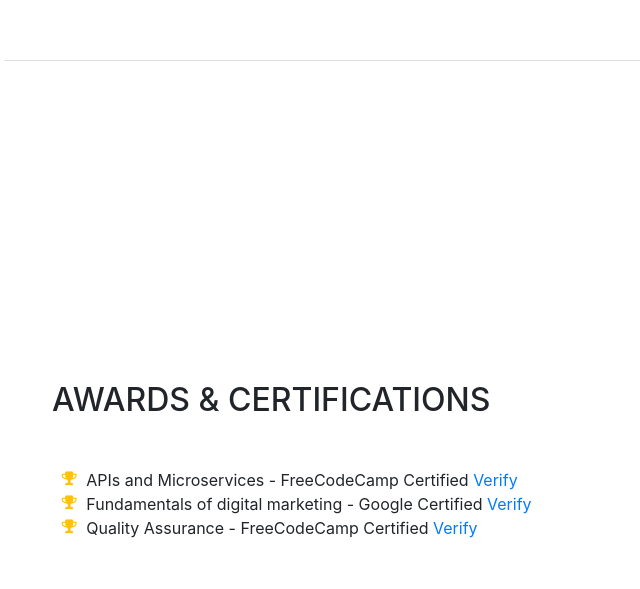
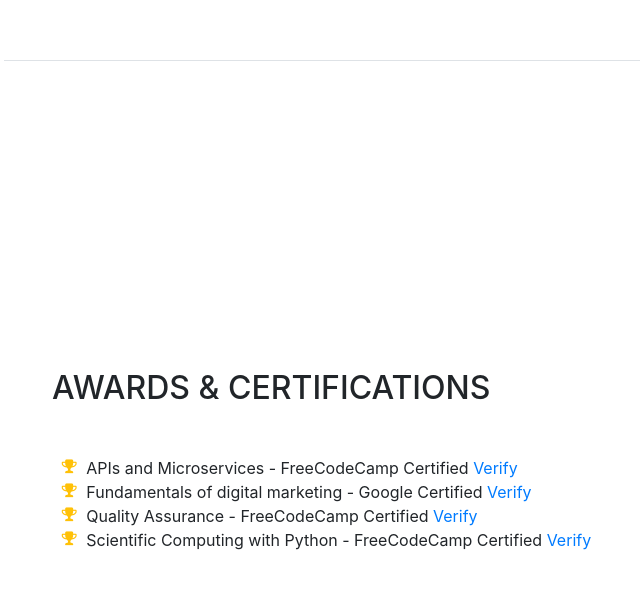
Before and after one commit to DON-BRAN/PromiseFru.github.io, a website with bundled scripts: page index.html in a window 1280 px wide. Shown: the part 3139-3728 px from the top of the page, without its empty margins (268-908 px from the left). Built offline with nearby package versions, Linux system fonts and the light colour scheme; a web font is replaced by a local one.

Commit message:
updated awards

```diff
--- a/index.html
+++ b/index.html
@@ -253,6 +253,11 @@
             Quality Assurance - FreeCodeCamp Certified
             <a href="https://www.freecodecamp.org/certification/promisefru/quality-assurance-v7">Verify</a>
           </li>
+          <li>
+            <i class="fa-li fa fa-trophy text-warning"></i>
+            Scientific Computing with Python - FreeCodeCamp Certified
+            <a href="https://www.freecodecamp.org/certification/promisefru/scientific-computing-with-python-v7">Verify</a>
+          </li>
         </ul>
       </div>
     </section>
```
